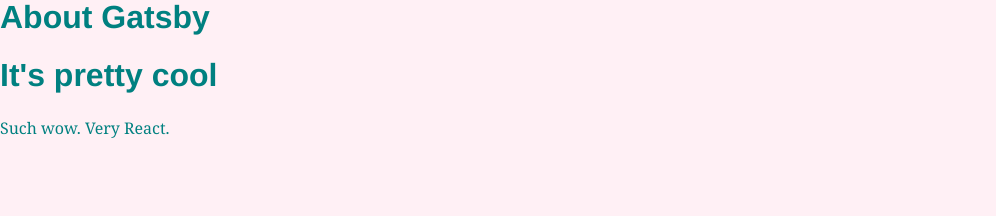
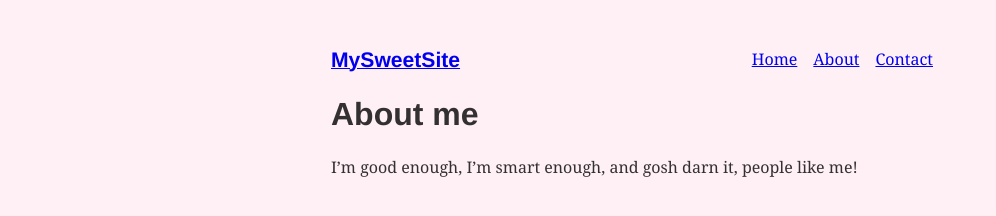
Before and after one commit to willianantunes/gatsby-playground, a Gatsby site: page /about in a window 1280 px wide. Shown: the whole page, without its empty margins (0-996 px from the left). Built offline with nearby package versions, Linux system fonts and the light colour scheme; Gatsby itself is replaced by a stand-in of ours.

Commit message:
End of topic "Creating Nested Layout Components"

```diff
--- /dev/null
+++ b/src/components/layout.js
@@ -0,0 +1,26 @@
+import React from "react"
+import { Link } from "gatsby"
+
+const ListLink = props => (
+  <li style={{ display: `inline-block`, marginRight: `1rem` }}>
+    <Link to={props.to}>{props.children}</Link>
+  </li>
+)
+
+export default function Layout ({ children }) {
+  return (
+    <div style={{ margin: `3rem auto`, maxWidth: 650, padding: `0 1rem` }}>
+      <header style={{ marginBottom: `1.5rem` }}>
+        <Link to="/" style={{ textShadow: `none`, backgroundImage: `none` }}>
+          <h3 style={{ display: `inline` }}>MySweetSite</h3>
+        </Link>
+        <ul style={{ listStyle: `none`, float: `right` }}>
+          <ListLink to="/">Home</ListLink>
+          <ListLink to="/about/">About</ListLink>
+          <ListLink to="/contact/">Contact</ListLink>
+        </ul>
+      </header>
+      {children}
+    </div>
+  )
+}
--- a/src/pages/about.js
+++ b/src/pages/about.js
@@ -1,12 +1,26 @@
 import React from "react"
 import Header from "../components/header"
+import Layout from "../components/layout"
+
+// export default function About() {
+//   return (
+//     <div style={{ color: `teal` }}>
+//       <Header headerText="About Gatsby" />
+//       <Header headerText="It's pretty cool" />
+//       <p>Such wow. Very React.</p>
+//     </div>
+//   )
+// }
 
 export default function About() {
   return (
-    <div style={{ color: `teal` }}>
-      <Header headerText="About Gatsby" />
-      <Header headerText="It's pretty cool" />
-      <p>Such wow. Very React.</p>
+    <Layout>
+    <div>
+      <h1>About me</h1>
+      <p>
+        I’m good enough, I’m smart enough, and gosh darn it, people like me!
+      </p>
     </div>
+    </Layout>
   )
 }
```
Also changed, not shown: src/pages/contact.js (+18 -4 lines), src/pages/index.js (+20 -7 lines).
